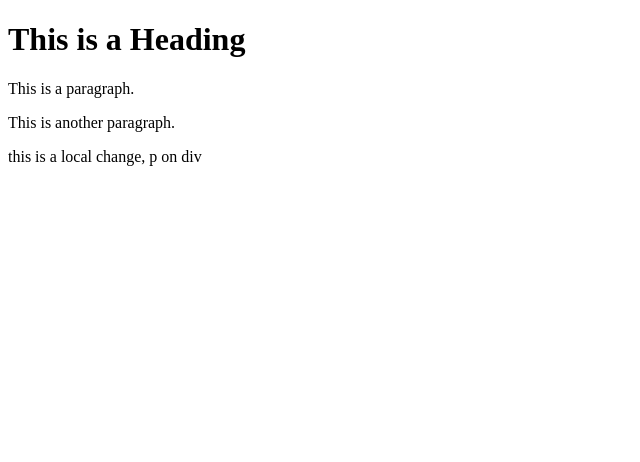
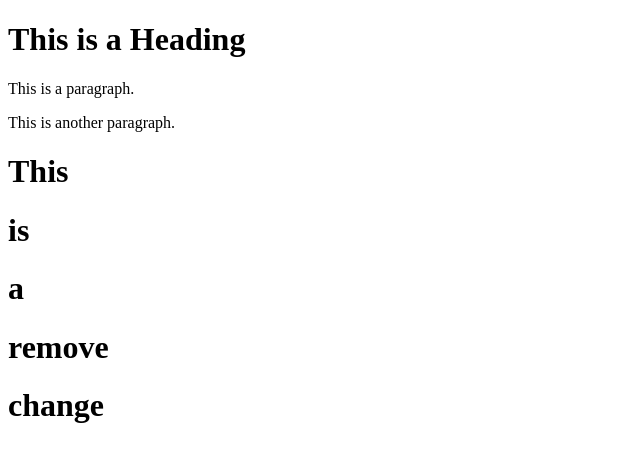
Before and after one commit to icalvoai/learning-git, a plain HTML site: page index.html in a window 1280 px wide. Shown: the whole page, without its empty margins (0-640 px from the left). Drawn offline with nearby package versions, Linux system fonts and the light colour scheme.

Commit message:
Update index.html

```diff
--- a/index.html
+++ b/index.html
@@ -13,9 +13,11 @@
 <p>This is another paragraph.</p>
 
 <div>
-    <div>
-        <p>this is a local change, p on div</p>
-    </div>
+  <h1>This</h1>
+  <h1>is</h1>
+  <h1>a</h1>
+  <h1>remove</h1>
+  <h1>change</h1>
 </div>
 </body>
 </html>
```
